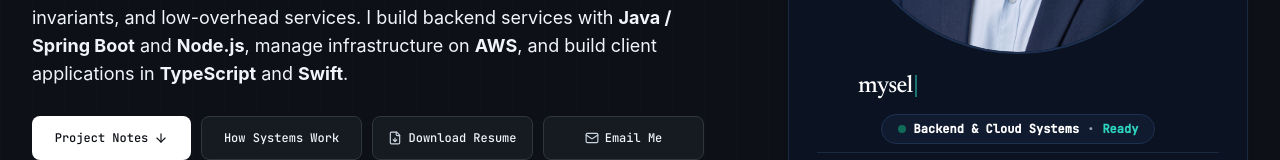
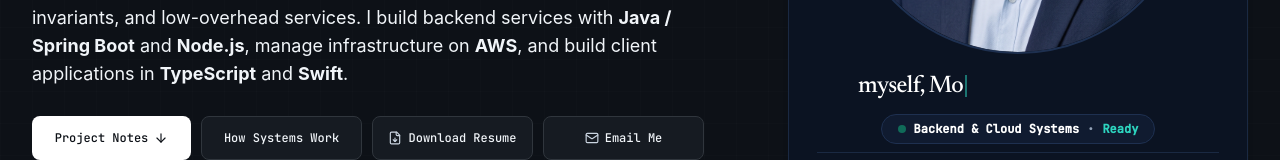
Before and after one commit to Mohitur669/Portfolio, a React (Vite) app: page / in a window 1280 px wide. Shown: the part 549-709 px from the top of the page. Built offline with nearby package versions, Linux system fonts and the light colour scheme; a web font is replaced by a local one.

Commit message:
feat(hero): keep 'myself, ' prefix static and apply typewriter effect only to owner name

```diff
--- a/src/components/hero/Hero.tsx
+++ b/src/components/hero/Hero.tsx
@@ -144,7 +144,8 @@ export const Hero: React.FC = () => {
                 {/* Identity Name inside Profile Card with Typewriter Effect */}
                 <div className="mt-4 text-center">
                   <h2 className="text-2xl sm:text-2xl font-serif font-medium text-ink dark:text-white tracking-tight">
-                    <TypewriterText text={`myself, ${OWNER_DATA.name}`} />
+                    <span>myself, </span>
+                    <TypewriterText text={OWNER_DATA.name} />
                   </h2>
                 </div>
 
```
